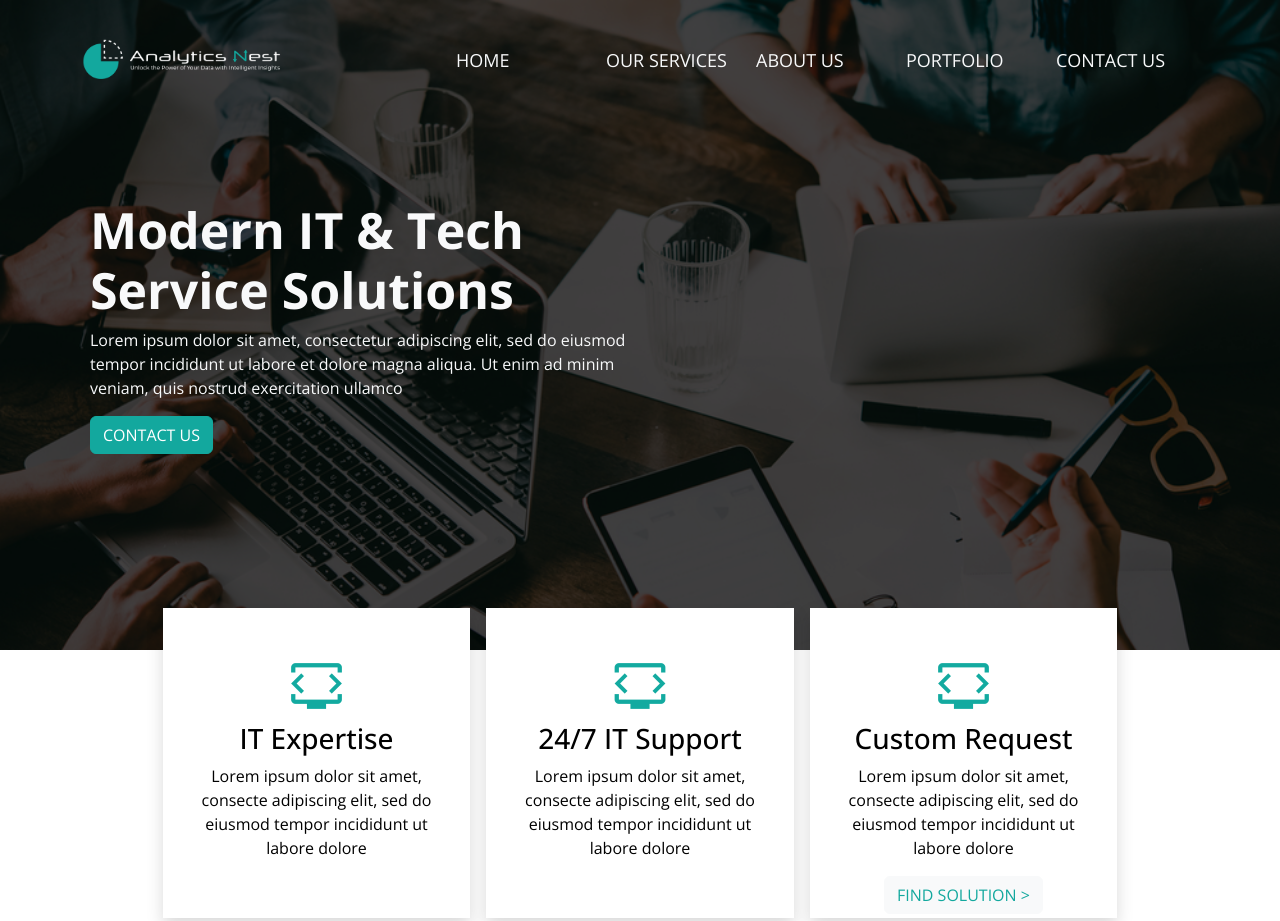
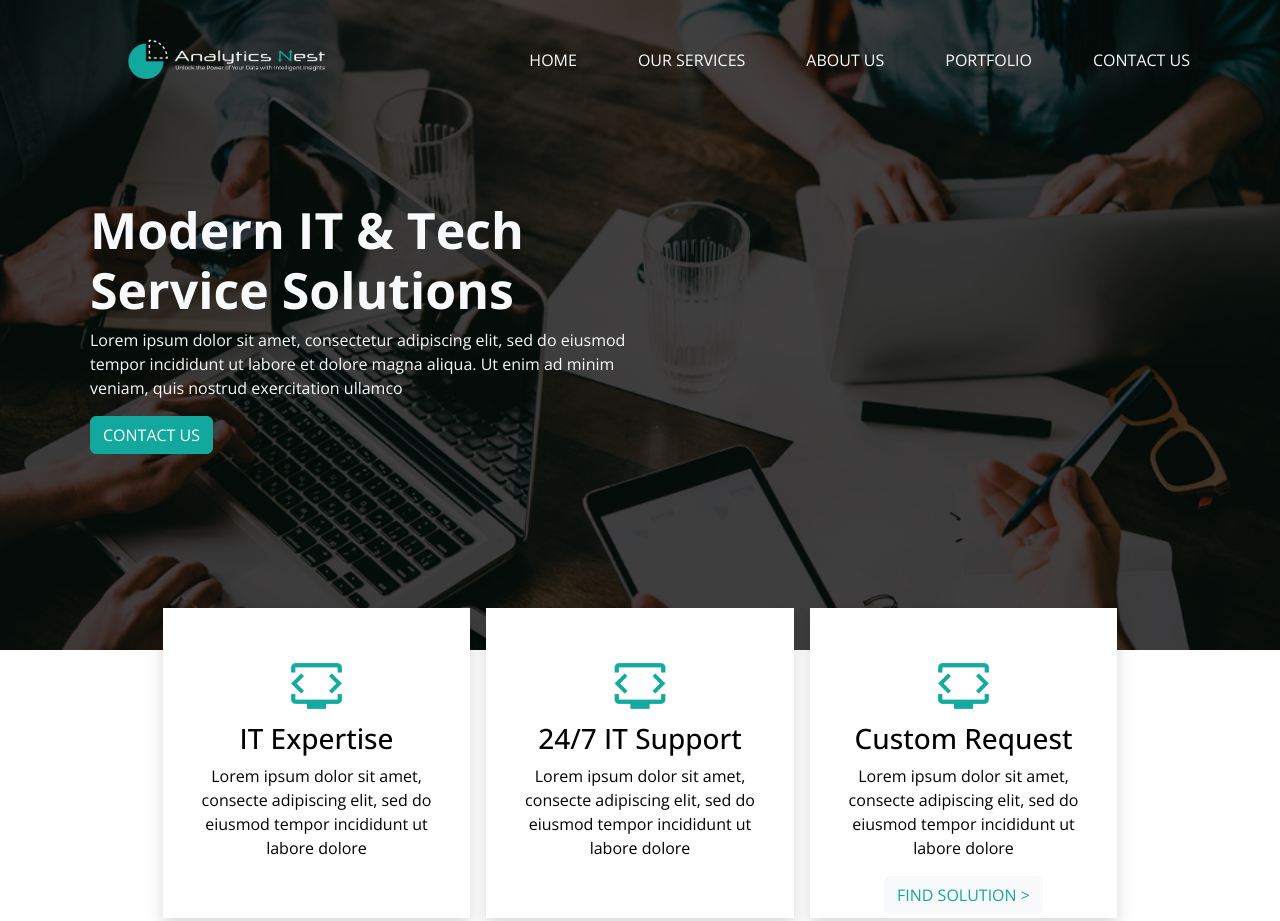
Before and after one commit to muhammad-muslim/Updated-Analytics-Nest, a plain HTML site: page index.html in a window 1280 px wide. Shown: the top 921 px of the page. Drawn offline with nearby package versions, Linux system fonts and the light colour scheme.

Commit message:
Update style.css

```diff
--- a/style.css
+++ b/style.css
@@ -26,10 +26,9 @@ a {
 .navbar-brand,
 .nav-link {
   color: white;
-  /* Set navbar brand and link text color */
-  width: 150px;
-  /* Set width to fit its content */
-  font-size: 18px;
+  width: fit-content;
+  margin-left: 45px;
+  font-size: 16px;
 }
 
 .content {
```
